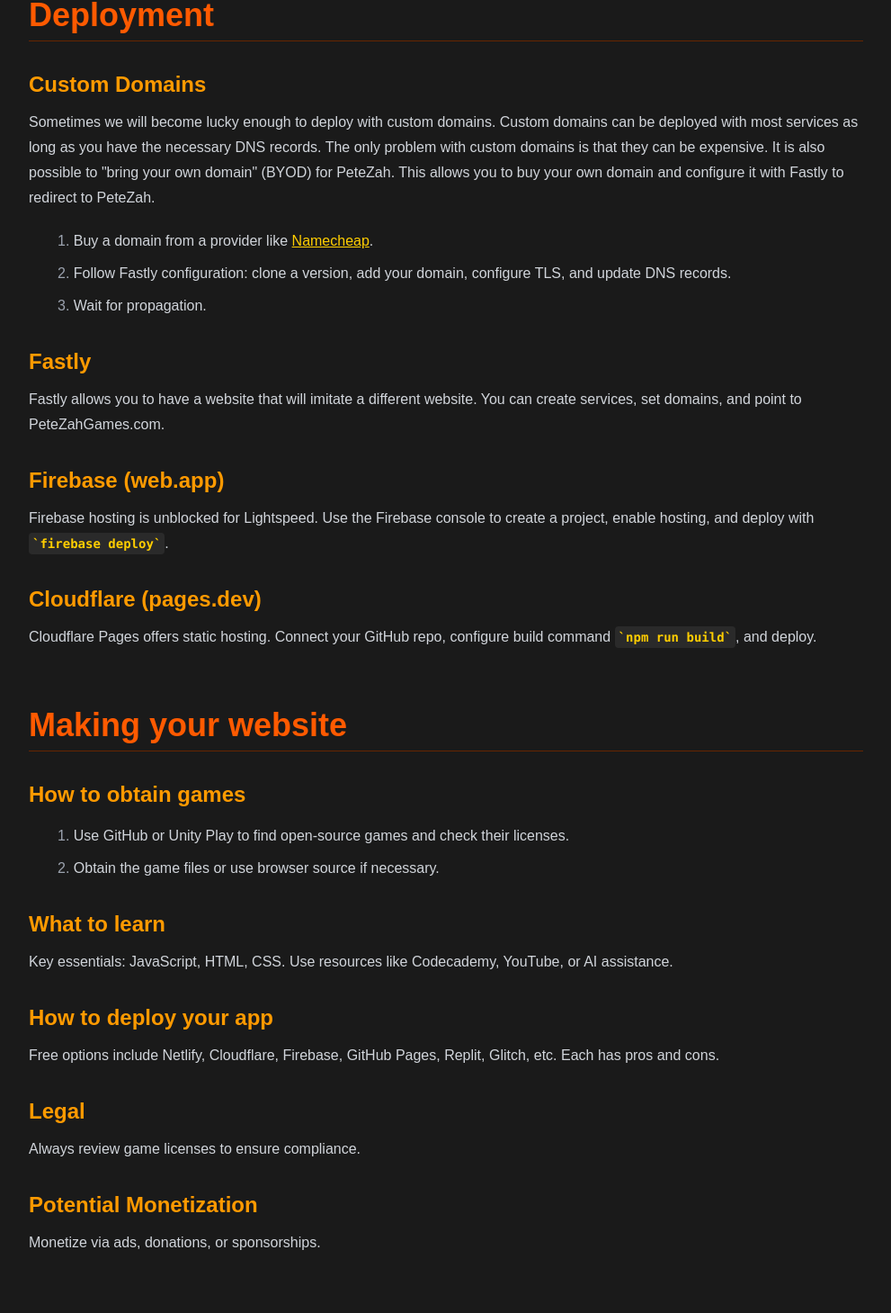
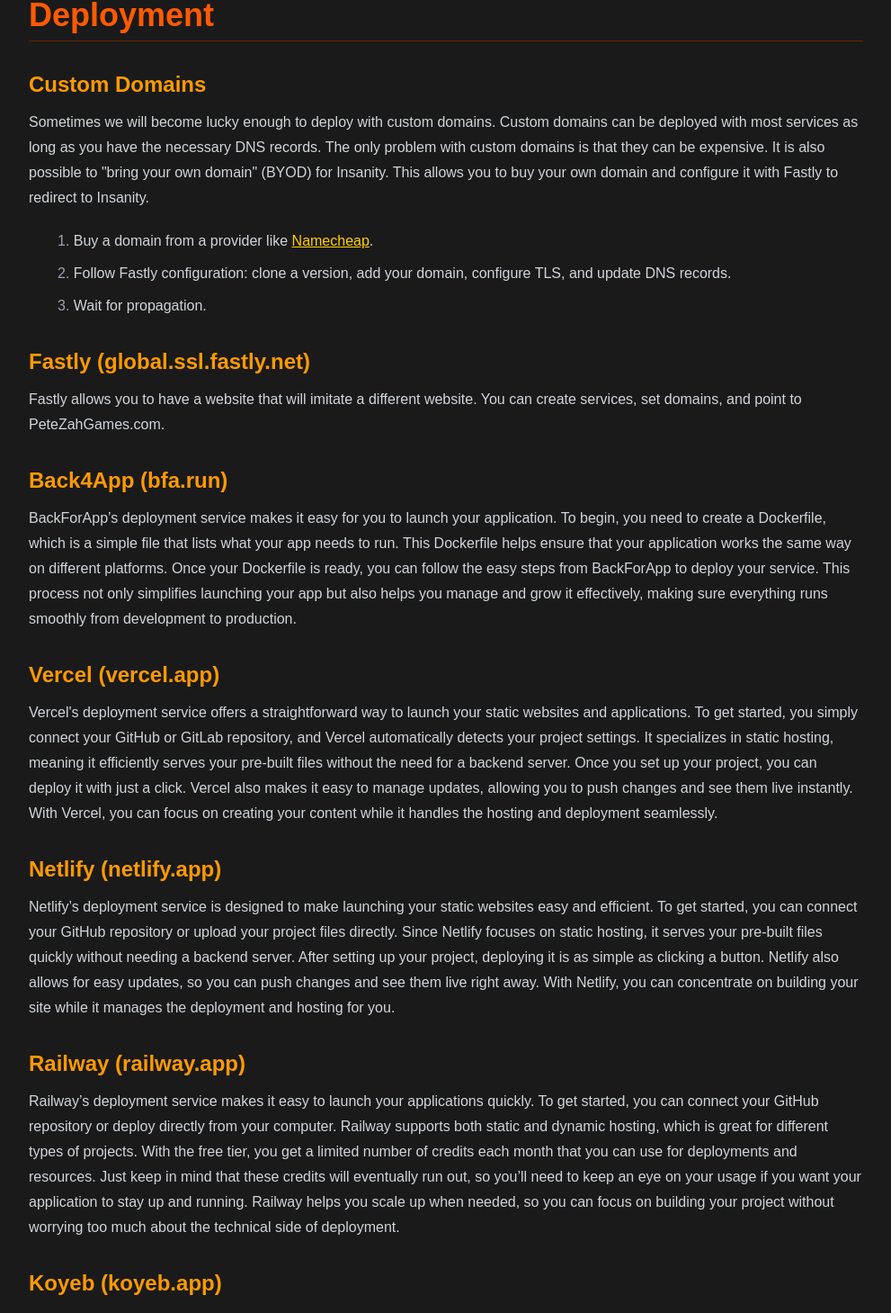
Before and after one commit to 321EZ123/PyroProgramming, a Next.js app: page /docs in a window 1280 px wide. Shown: the part 2739-4198 px from the top of the page at 90% size, without its empty margins (288-1279 px from the left). Built offline with nearby package versions, Linux system fonts and the light colour scheme.

Commit message:
Update page.tsx

```diff
--- a/src/app/docs/page.tsx
+++ b/src/app/docs/page.tsx
@@ -117,18 +117,25 @@ export default function DocsPage() {
 
       <DocsSection id="section-3" title="Deployment">
         <h3 id="item-3-1" className="text-2xl font-semibold text-secondary mt-8 mb-3 scroll-mt-20">Custom Domains</h3>
-        <p>Sometimes we will become lucky enough to deploy with custom domains. Custom domains can be deployed with most services as long as you have the necessary DNS records. The only problem with custom domains is that they can be expensive. It is also possible to "bring your own domain" (BYOD) for PeteZah. This allows you to buy your own domain and configure it with Fastly to redirect to PeteZah.</p>
+        <p>Sometimes we will become lucky enough to deploy with custom domains. Custom domains can be deployed with most services as long as you have the necessary DNS records. The only problem with custom domains is that they can be expensive. It is also possible to "bring your own domain" (BYOD) for Insanity. This allows you to buy your own domain and configure it with Fastly to redirect to Insanity.</p>
         <ol className="list-decimal list-inside my-4 space-y-2">
           <li>Buy a domain from a provider like <a href="https://www.namecheap.com/" target="_blank" rel="noopener noreferrer">Namecheap</a>.</li>
           <li>Follow Fastly configuration: clone a version, add your domain, configure TLS, and update DNS records.</li>
           <li>Wait for propagation.</li>
         </ol>
-        <h3 id="item-3-2" className="text-2xl font-semibold text-secondary mt-8 mb-3 scroll-mt-20">Fastly</h3>
+        <h3 id="item-3-2" className="text-2xl font-semibold text-secondary mt-8 mb-3 scroll-mt-20">Fastly (global.ssl.fastly.net)</h3>
         <p>Fastly allows you to have a website that will imitate a different website. You can create services, set domains, and point to PeteZahGames.com.</p>
-        <h3 id="item-3-3" className="text-2xl font-semibold text-secondary mt-8 mb-3 scroll-mt-20">Firebase (web.app)</h3>
-        <p>Firebase hosting is unblocked for Lightspeed. Use the Firebase console to create a project, enable hosting, and deploy with <code>firebase deploy</code>.</p>
-        <h3 id="item-3-4" className="text-2xl font-semibold text-secondary mt-8 mb-3 scroll-mt-20">Cloudflare (pages.dev)</h3>
-        <p>Cloudflare Pages offers static hosting. Connect your GitHub repo, configure build command <code>npm run build</code>, and deploy.</p>
+        <h3 id="item-3-3" className="text-2xl font-semibold text-secondary mt-8 mb-3 scroll-mt-20">Back4App (bfa.run)</h3>
+        <p>BackForApp’s deployment service makes it easy for you to launch your application. To begin, you need to create a Dockerfile, which is a simple file that lists what your app needs to run. This Dockerfile helps ensure that your application works the same way on different platforms. Once your Dockerfile is ready, you can follow the easy steps from BackForApp to deploy your service. This process not only simplifies launching your app but also helps you manage and grow it effectively, making sure everything runs smoothly from development to production.</p>
+        <h3 id="item-3-4" className="text-2xl font-semibold text-secondary mt-8 mb-3 scroll-mt-20">Vercel (vercel.app)</h3>
+        <p>Vercel's deployment service offers a straightforward way to launch your static websites and applications. To get started, you simply connect your GitHub or GitLab repository, and Vercel automatically detects your project settings. It specializes in static hosting, meaning it efficiently serves your pre-built files without the need for a backend server. Once you set up your project, you can deploy it with just a click. Vercel also makes it easy to manage updates, allowing you to push changes and see them live instantly. With Vercel, you can focus on creating your content while it handles the hosting and deployment seamlessly.</p>
+        <h3 id="item-3-4" className="text-2xl font-semibold text-secondary mt-8 mb-3 scroll-mt-20">Netlify (netlify.app)</h3>
+        <p>Netlify’s deployment service is designed to make launching your static websites easy and efficient. To get started, you can connect your GitHub repository or upload your project files directly. Since Netlify focuses on static hosting, it serves your pre-built files quickly without needing a backend server. After setting up your project, deploying it is as simple as clicking a button. Netlify also allows for easy updates, so you can push changes and see them live right away. With Netlify, you can concentrate on building your site while it manages the deployment and hosting for you.</p>
+        <h3 id="item-3-4" className="text-2xl font-semibold text-secondary mt-8 mb-3 scroll-mt-20">Railway (railway.app)</h3>
+        <p>Railway’s deployment service makes it easy to launch your applications quickly. To get started, you can connect your GitHub repository or deploy directly from your computer. Railway supports both static and dynamic hosting, which is great for different types of projects. With the free tier, you get a limited number of credits each month that you can use for deployments and resources. Just keep in mind that these credits will eventually run out, so you’ll need to keep an eye on your usage if you want your application to stay up and running. Railway helps you scale up when needed, so you can focus on building your project without worrying too much about the technical side of deployment.</p>
+        <h3 id="item-3-4" className="text-2xl font-semibold text-secondary mt-8 mb-3 scroll-mt-20">Koyeb (koyeb.app)</h3>
+        <p>Koyeb's deployment service is a simple way to launch your applications. You can easily connect your GitHub repository or deploy directly from your computer. Koyeb supports both static and dynamic hosting, making it suitable for various projects. With the free tier, you can only have one free service running at a time, so keep that in mind as you plan your deployments. This limitation allows you to test and develop your applications without any costs, but you'll need to upgrade if you want to run more services. Koyeb makes it easy to manage your deployments, letting you focus on building your project without getting bogged down by technical details.</p>
+
       </DocsSection>
 
       <DocsSection id="section-4" title="Making your website">
```
